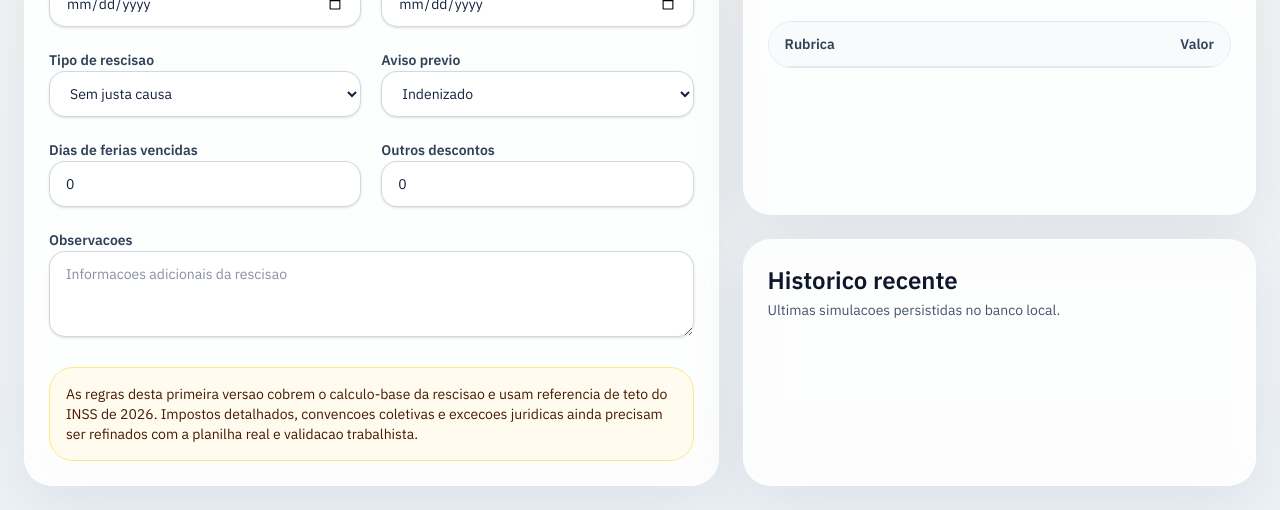
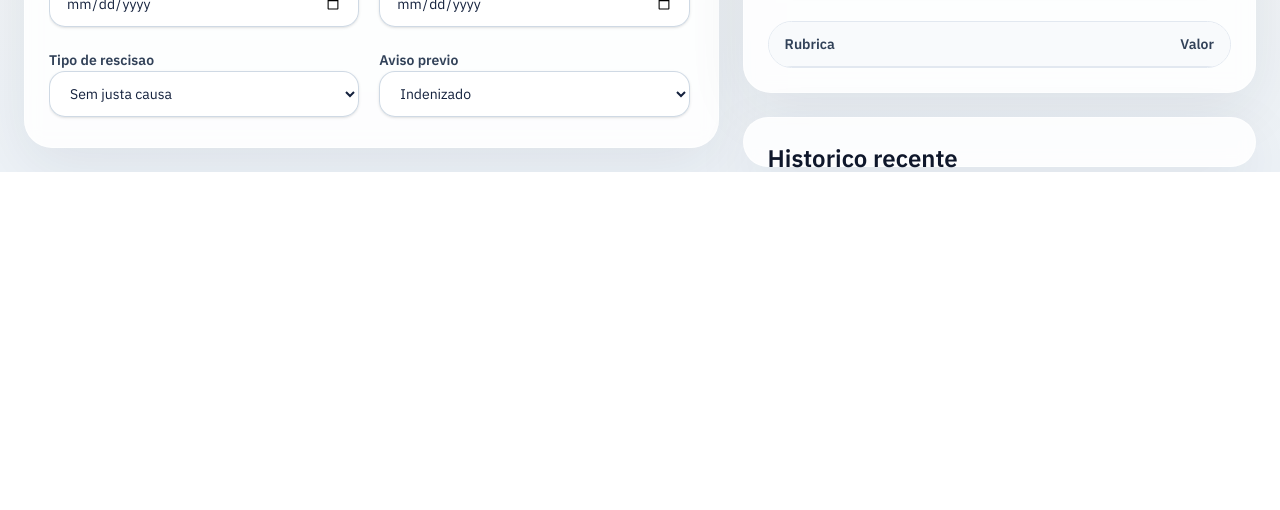
Before and after one commit to puppe1990/calculo-rescisao-contrato-trabalho, a website with bundled scripts: page resources/index.html in a window 1280 px wide. Shown: the part 628-1138 px from the top of the page. After the commit the page ends 800 px from the top, so only its background shows below. Built offline with nearby package versions, Linux system fonts and the light colour scheme; no server answers.

Commit message:
Fix app viewport scrolling

```diff
--- a/resources/index.html
+++ b/resources/index.html
@@ -12,9 +12,9 @@
     />
     <link rel="stylesheet" href="./styles.css" />
   </head>
-  <body class="selection:bg-amber-200">
+  <body class="app-body selection:bg-amber-200">
     <main
-      class="mx-auto flex min-h-screen max-w-[1600px] flex-col gap-6 px-6 py-6"
+      class="app-shell mx-auto flex max-w-[1600px] flex-col gap-6 px-6 py-6"
     >
       <section class="panel overflow-hidden">
         <div
@@ -56,9 +56,9 @@
       </section>
 
       <section
-        class="grid gap-6 xl:grid-cols-[minmax(0,1.15fr)_minmax(420px,0.85fr)]"
+        class="grid min-h-0 flex-1 gap-6 xl:grid-cols-[minmax(0,1.15fr)_minmax(420px,0.85fr)]"
       >
-        <section class="panel p-6">
+        <section class="panel flex min-h-0 flex-col p-6">
           <div class="mb-6 flex items-start justify-between gap-4">
             <div>
               <h2 class="text-2xl font-semibold text-slate-900">
@@ -79,6 +79,7 @@
             </div>
           </div>
 
+          <div class="min-h-0 flex-1 overflow-y-auto pr-1">
             <form class="grid gap-5 md:grid-cols-2" id="rescission-form">
               <div class="md:col-span-2">
                 <label for="employeeName">Nome do colaborador</label>
@@ -182,14 +183,16 @@
             <div
               class="mt-6 rounded-3xl border border-amber-200 bg-amber-50/80 p-4 text-sm text-amber-950"
             >
-            As regras desta primeira versao cobrem o calculo-base da rescisao e
-            usam referencia de teto do INSS de 2026. Impostos detalhados,
-            convencoes coletivas e excecoes juridicas ainda precisam ser
-            refinados com a planilha real e validacao trabalhista.
+              As regras desta primeira versao cobrem o calculo-base da
+              rescisao e usam referencia de teto do INSS de 2026. Impostos
+              detalhados, convencoes coletivas e excecoes juridicas ainda
+              precisam ser refinados com a planilha real e validacao
+              trabalhista.
+            </div>
           </div>
         </section>
 
-        <section class="grid gap-6">
+        <section class="grid min-h-0 gap-6">
           <section class="panel p-6">
             <div class="mb-5 flex items-center justify-between">
               <div>
@@ -266,7 +269,7 @@
             </div>
           </section>
 
-          <section class="panel p-6">
+          <section class="panel flex min-h-0 flex-col p-6">
             <div class="mb-5 flex items-center justify-between">
               <div>
                 <h2 class="text-2xl font-semibold text-slate-900">
@@ -277,7 +280,7 @@
                 </p>
               </div>
             </div>
-            <div class="space-y-3" id="history-list"></div>
+            <div class="min-h-0 flex-1 space-y-3 overflow-y-auto pr-1" id="history-list"></div>
           </section>
         </section>
       </section>
--- a/resources/styles-input.css
+++ b/resources/styles-input.css
@@ -33,6 +33,12 @@
     min-height: 100vh;
   }
 
+  html,
+  body {
+    height: 100%;
+    overflow: hidden;
+  }
+
   input,
   select,
   textarea {
@@ -45,6 +51,15 @@
 }
 
 @layer components {
+  .app-body {
+    overflow: hidden;
+  }
+
+  .app-shell {
+    height: 100vh;
+    overflow: hidden;
+  }
+
   .panel {
     @apply rounded-[28px] border border-white/60 bg-white/85 shadow-[0_18px_60px_rgba(20,33,61,0.08)] backdrop-blur;
   }
```
Also changed, not shown: resources/styles.css. Lines whose indentation alone changed are shown as unchanged.
